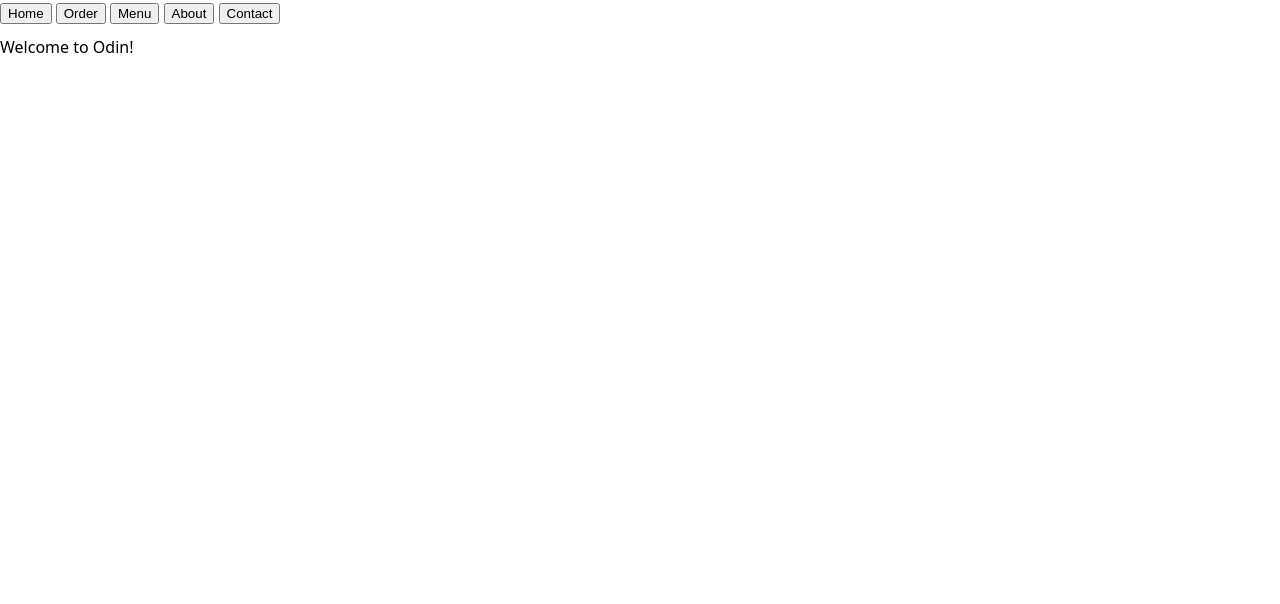
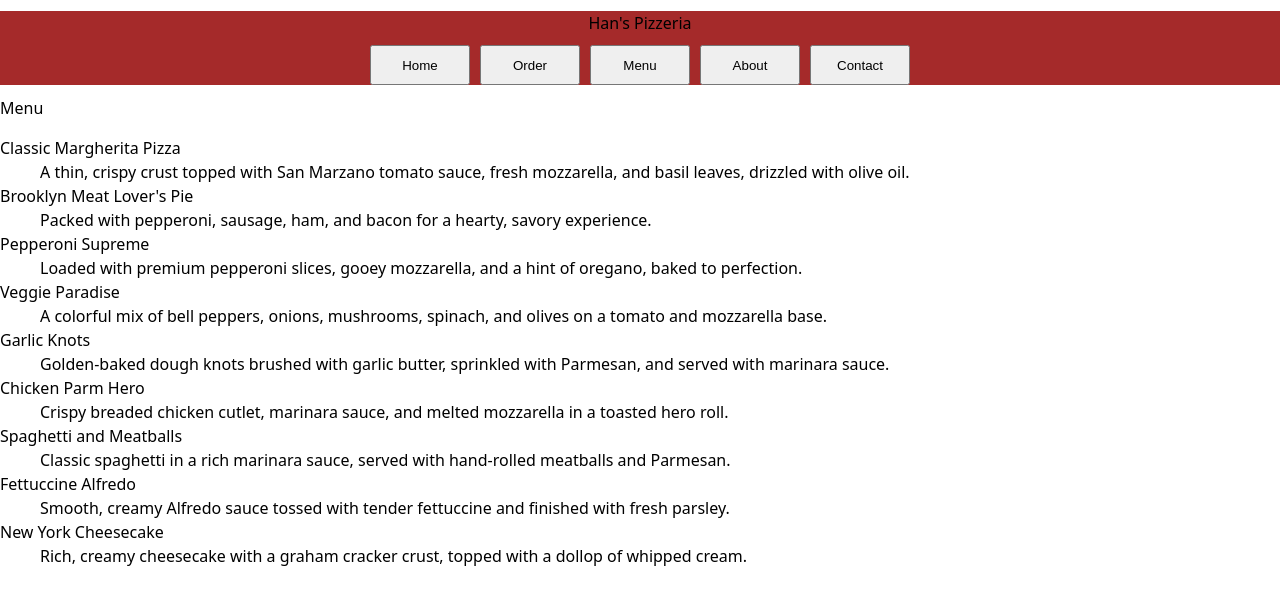
Before and after one commit to scojr/restaurant-page, a website built with webpack: page src/template.html in a window 1280 px wide. Both pictures are taken after a click on the button "Menu". Built offline with nearby package versions, Linux system fonts and the light colour scheme.

Commit message:
Add functionality for switching between tab pages

```diff
--- a/src/home.js
+++ b/src/home.js
@@ -1,9 +1,7 @@
 import { docElements } from ".";
 
-function pageLoader() {
+export function loadHome() {
   const header = document.createElement("h1");
   header.textContent = "Welcome to Odin!";
   docElements.content.appendChild(header);
 }
-
-export { pageLoader };
--- a/src/index.js
+++ b/src/index.js
@@ -1,5 +1,6 @@
 import "./styles.css";
-import { pageLoader } from "./home";
+import { loadHome } from "./home";
+import { loadMenu } from "./menu";
 
 export const docElements = (function () {
   const content = document.querySelector("#content");
@@ -8,4 +9,31 @@ export const docElements = (function () {
   return { content, nav, buttons }
 })();
 
-pageLoader();
+const pages = [
+  { page: "home", function: loadHome },
+  // { page: "order", function: loadOrder },
+  { page: "menu", function: loadMenu },
+  // { page: "about", function: loadAbout },
+  // { page: "contact", function: loadContact },
+
+]
+
+for (const button of docElements.buttons) {
+  button.addEventListener("click", (e) => {
+    loadPage(button.dataset.page);
+  })
+}
+
+function loadPage(pageToLoad) {
+  clearContent()
+  const page = pages.find(pages => pages.page === pageToLoad)
+  page.function();
+}
+
+function clearContent() {
+  while (docElements.content.lastChild) {
+    docElements.content.lastChild.remove();
+  }
+}
+
+loadHome();
--- /dev/null
+++ b/src/menu.js
@@ -0,0 +1,29 @@
+import { docElements } from ".";
+
+const menuEntries = [
+  { name: "Classic Margherita Pizza", description: "A thin, crispy crust topped with San Marzano tomato sauce, fresh mozzarella, and basil leaves, drizzled with olive oil." },
+  { name: "Brooklyn Meat Lover's Pie", description: "Packed with pepperoni, sausage, ham, and bacon for a hearty, savory experience." },
+  { name: "Pepperoni Supreme", description: "Loaded with premium pepperoni slices, gooey mozzarella, and a hint of oregano, baked to perfection." },
+  { name: "Veggie Paradise", description: "A colorful mix of bell peppers, onions, mushrooms, spinach, and olives on a tomato and mozzarella base." },
+  { name: "Garlic Knots", description: "Golden-baked dough knots brushed with garlic butter, sprinkled with Parmesan, and served with marinara sauce." },
+  { name: "Chicken Parm Hero", description: "Crispy breaded chicken cutlet, marinara sauce, and melted mozzarella in a toasted hero roll." },
+  { name: "Spaghetti and Meatballs", description: "Classic spaghetti in a rich marinara sauce, served with hand-rolled meatballs and Parmesan." },
+  { name: "Fettuccine Alfredo", description: "Smooth, creamy Alfredo sauce tossed with tender fettuccine and finished with fresh parsley." },
+  { name: "New York Cheesecake", description: "Rich, creamy cheesecake with a graham cracker crust, topped with a dollop of whipped cream." },
+];
+
+export function loadMenu() {
+  const header = document.createElement("h1");
+  const menuList = document.createElement("dl");
+  header.textContent = "Menu";
+  docElements.content.appendChild(header);
+  for (const entry of menuEntries) {
+    const dish = document.createElement("dt");
+    dish.textContent = entry.name;
+    const description = document.createElement("dd");
+    description.textContent = entry.description;
+    menuList.appendChild(dish);
+    menuList.appendChild(description);
+  }
+  docElements.content.appendChild(menuList);
+}
--- a/src/styles.css
+++ b/src/styles.css
@@ -43,3 +43,19 @@ body {
   margin: 0;
   padding: 0;
 }
+
+header nav,
+header h1 {
+  display: flex;
+  justify-content: center;
+  gap: 10px;
+}
+
+header {
+  background-color: brown;
+}
+
+button {
+  width: 100px;
+  height: 40px;
+}
--- a/src/template.html
+++ b/src/template.html
@@ -9,12 +9,13 @@
 
 <body>
   <header>
+    <h1>Han's Pizzeria</h1>
     <nav>
-      <button>Home</button>
-      <button>Order</button>
-      <button>Menu</button>
-      <button>About</button>
-      <button>Contact</button>
+      <button data-page="home">Home</button>
+      <button data-page="order">Order</button>
+      <button data-page="menu">Menu</button>
+      <button data-page="about">About</button>
+      <button data-page="contact">Contact</button>
     </nav>
   </header>
   <div id="content">
```
Also changed, not shown: src/about.js (added), src/contact.js (added), src/order.js (added).
